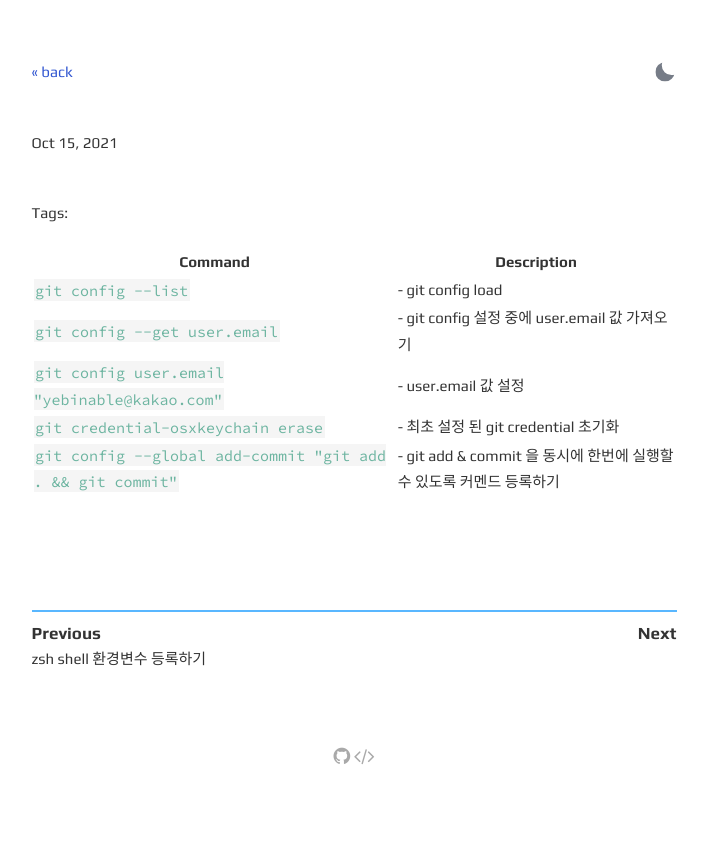
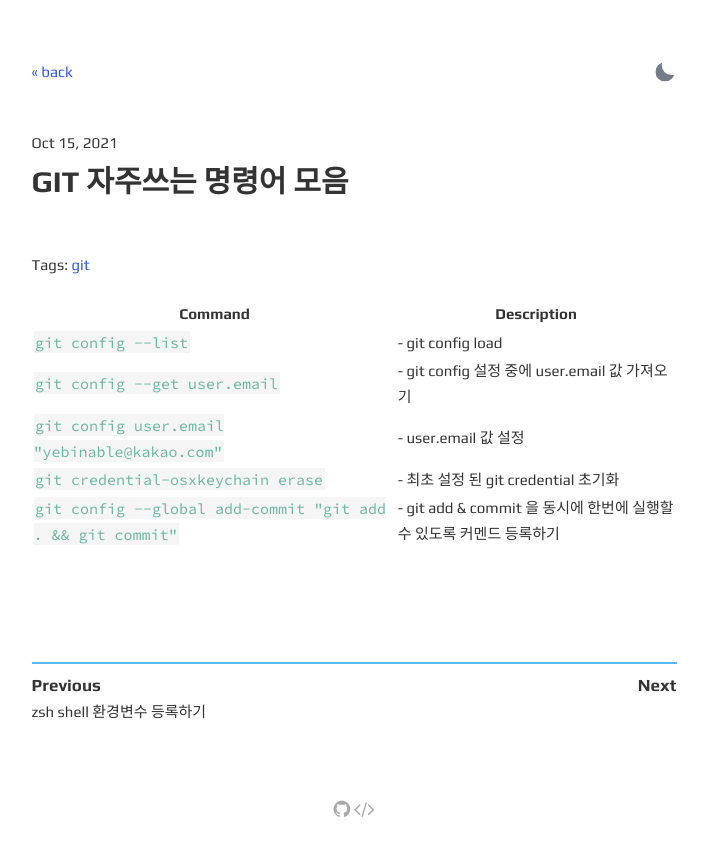
Before and after one commit to yebinable/yebinable.github.io.1, a Jekyll site: the page built from _posts/2021-10-15-Git-Favorite-Commands.md, in a window 1280 px wide. Shown: the top 856 px of the page, without its empty margins (286-994 px from the left). Built offline with Jekyll 4.4.1, drawn with Linux system fonts in a browser that asks for light colours.

Commit message:
Update 2021-10-15-Git-Favorite-Commands.md

```diff
--- a/_posts/2021-10-15-Git-Favorite-Commands.md
+++ b/_posts/2021-10-15-Git-Favorite-Commands.md
@@ -1,8 +1,8 @@
 ---
 layout: post
-title: [Git] 자주쓰는 명령어 모음
-description: [Git] 자주쓰는 명령어 모음
-summary: [Git] 자주쓰는 명령어 모음
+title: Git 자주쓰는 명령어 모음
+description: git 자주쓰는 명령어 모음
+summary: git 자주쓰는 명령어 모음
 tags: [git]
 ---
 
```
